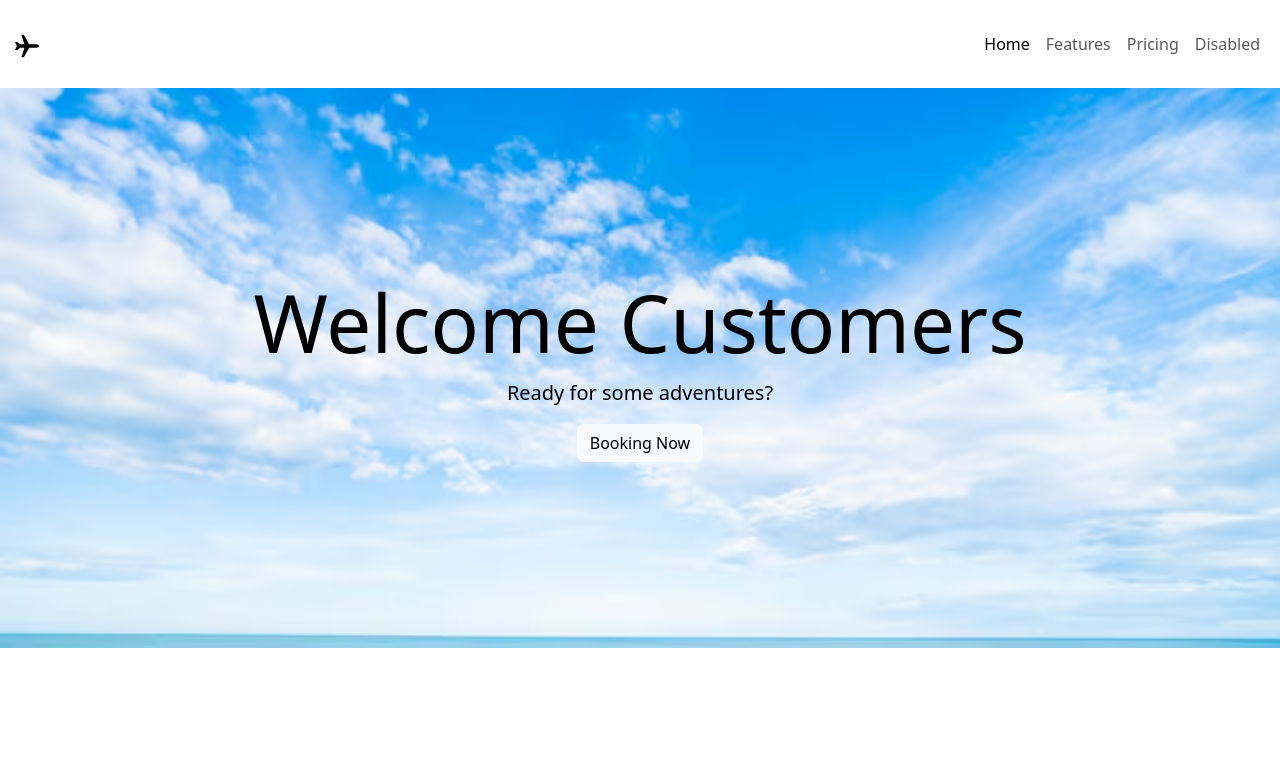
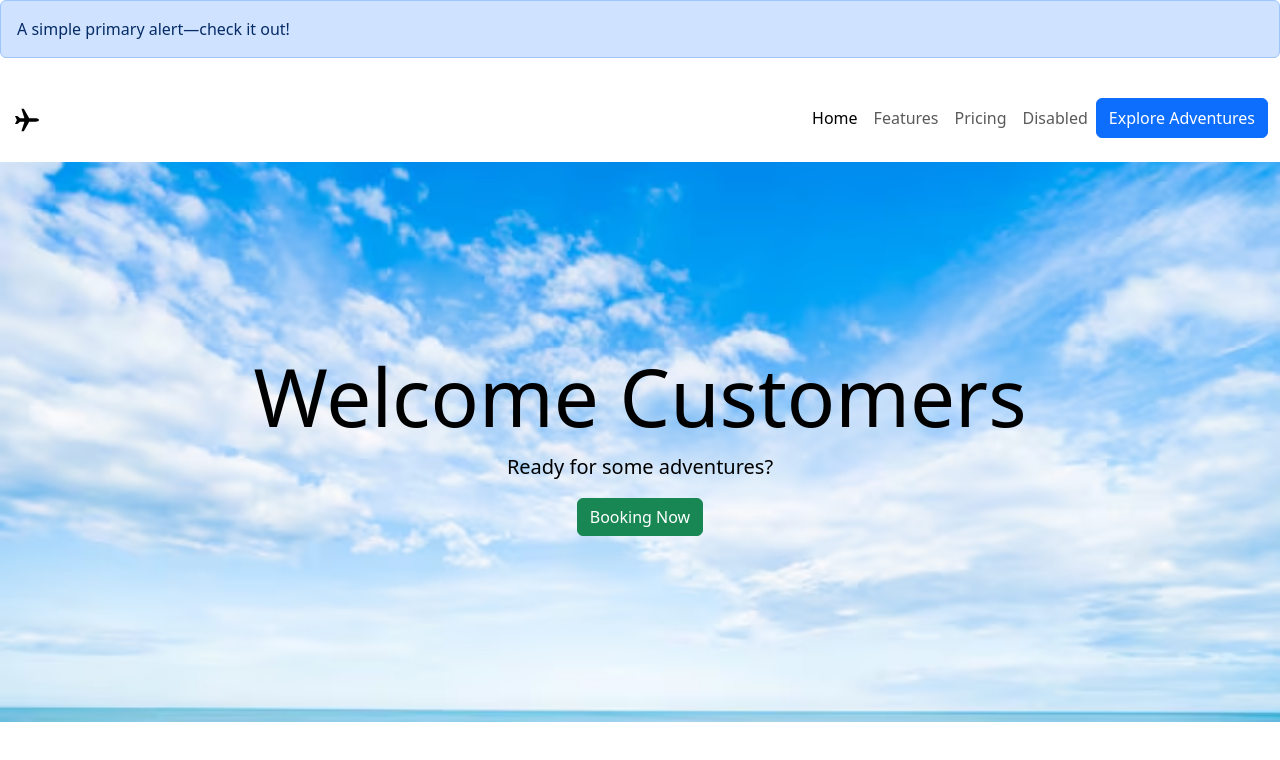
Before and after one commit to 1403-Phong/dsn1713-020-week5-header-navigation, a plain HTML site: page index.html in a window 1280 px wide. Drawn offline with nearby package versions, Linux system fonts and the light colour scheme.

Commit message:
adding more stuff

```diff
--- a/index.html
+++ b/index.html
@@ -3,11 +3,16 @@
 <head>
     <meta charset="UTF-8">
     <meta name="viewport" content="width=device-width, initial-scale=1.0">
-    <title>Document</title>
+    <title>SkyHigh Adventures</title>
     <link href="https://cdn.jsdelivr.net/npm/bootstrap@5.3.8/dist/css/bootstrap.min.css" rel="stylesheet" integrity="sha384-sRIl4kxILFvY47J16cr9ZwB07vP4J8+LH7qKQnuqkuIAvNWLzeN8tE5YBujZqJLB" crossorigin="anonymous">
     <link rel="stylesheet" href="css/style.css">
 </head>
 <body>
+    <header>
+     <div class="alert alert-primary align-items-center" role="alert">
+  A simple primary alert—check it out!
+    </div>
+
     <header class="py-3">
 
  <nav class="navbar navbar-expand-lg">
@@ -34,10 +39,12 @@
         <li class="nav-item">
           <a class="nav-link" href="#">Disabled</a>
         </li>
+        <button type="button" class="btn btn-primary">Explore Adventures</button>
       </ul>
     </div>
   </div>
 </nav>
+</header>
     </header>
 
 <main>
@@ -47,7 +54,7 @@
             <div class="text-black text-center">
               <h1 class="display-1">  Welcome Customers</h1>
             <p class="lead">Ready for some adventures?</p>
-            <button type="button" class="btn btn-light">Booking Now</button>
+            <button type="button" class="btn btn-success">Booking Now</button>
             </div>
           </div>
         </div>
```
